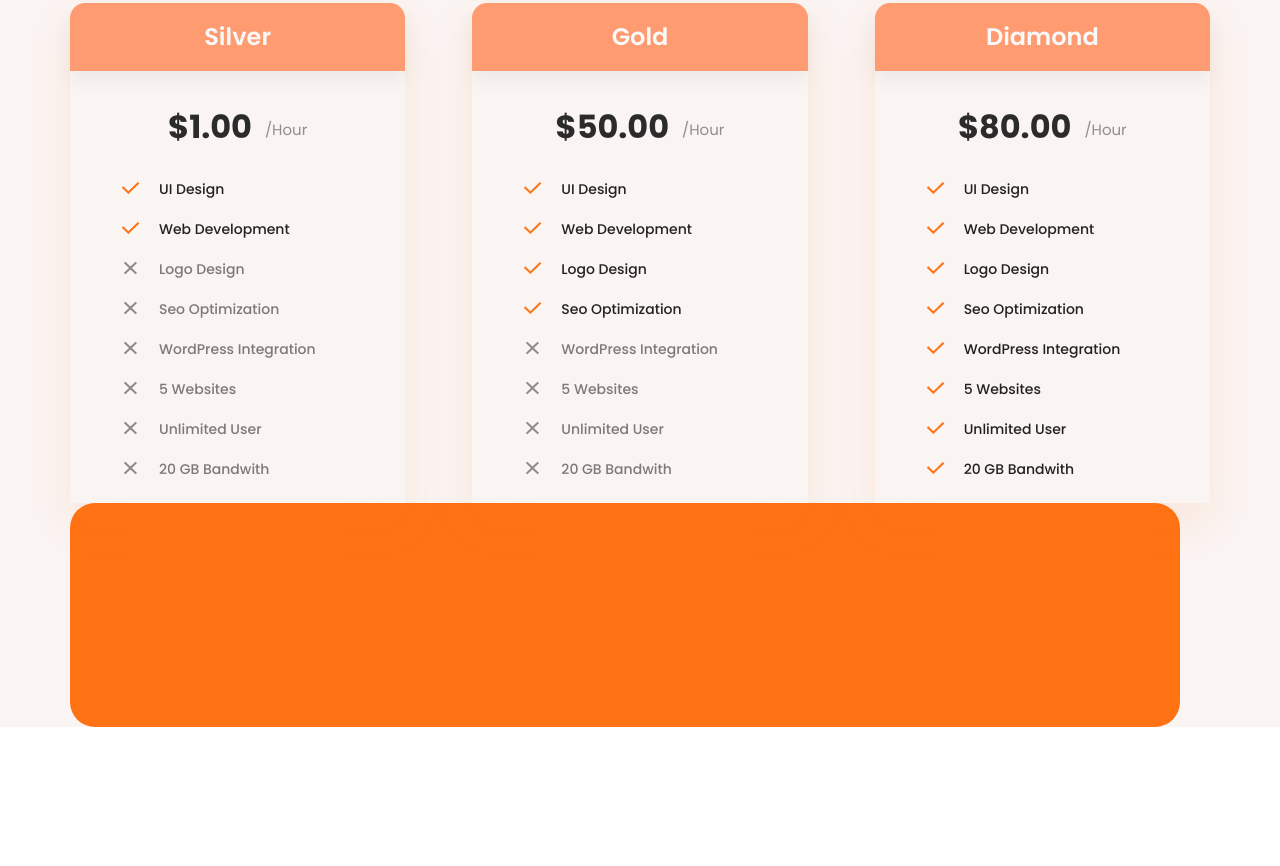
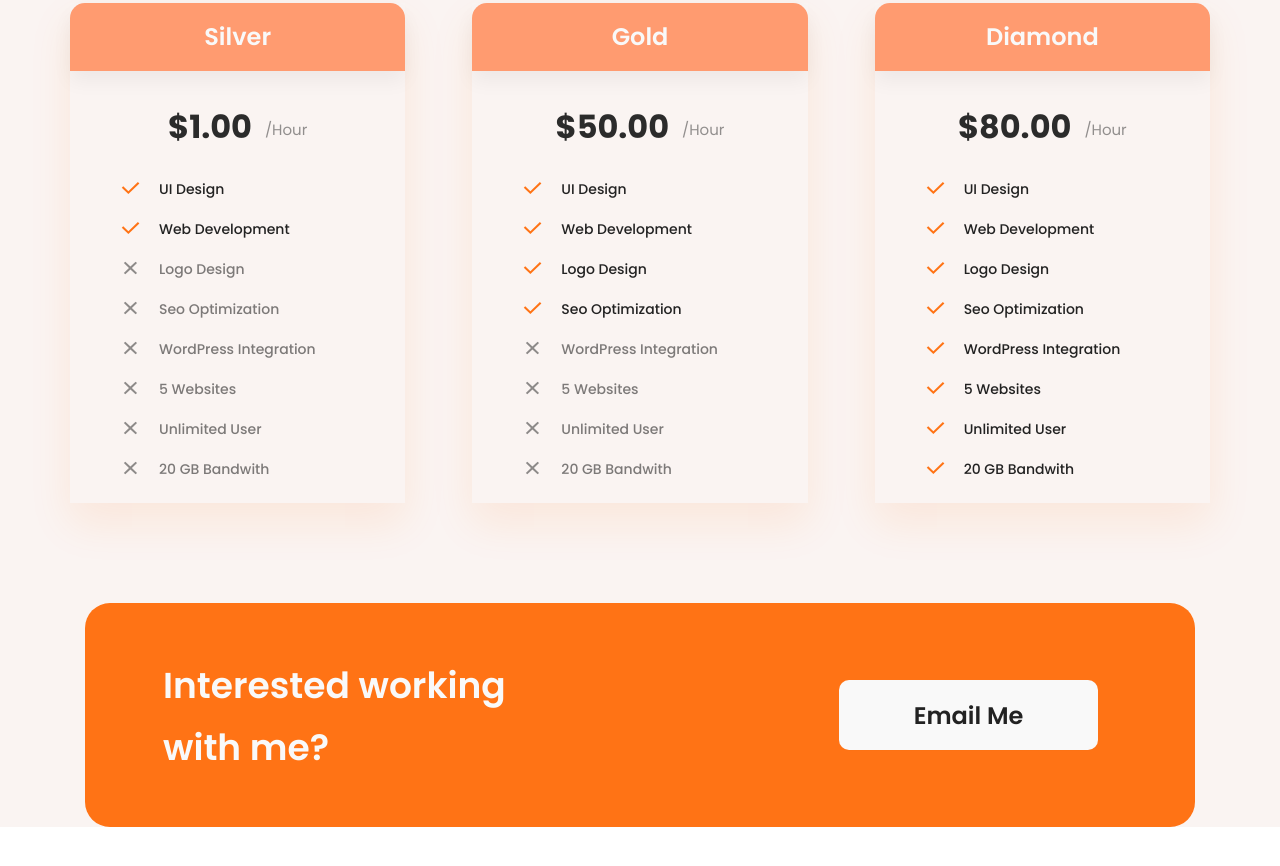
Before and after one commit to Alex-maslo/exam-html-css, a plain HTML site: page index.html in a window 1280 px wide. Shown: the part 3670-4536 px from the top of the page. Before the commit the page ends 4397 px from the top, so only its background shows below. Drawn offline with Linux system fonts and the light colour scheme.

Commit message:
[update]:[section e-mail me]:update content

```diff
--- a/css/style.css
+++ b/css/style.css
@@ -329,6 +329,7 @@
   line-height: 1.3em;
   text-transform: capitalize;
 }
+
 .plan__price {
   display: flex;
   justify-content: center;
@@ -336,6 +337,7 @@
   margin: 36px 0 0 0;
   gap: 13px;
 }
+
 .plan__price h4 {
   color: #2b2b2b;
   font-size: 3.2em;
@@ -358,11 +360,13 @@
   text-transform: capitalize;
   opacity: 0.5;
 }
+
 .plan__features {
   list-style: none;
   padding: 0;
   margin: 23px 0 0 48px;
 }
+
 .plan__feature {
   font-kerning: none;
   font-feature-settings: "calt" off;
@@ -372,9 +376,11 @@
   line-height: 40px;
   text-transform: capitalize;
 }
+
 .active {
   color: #222;
 }
+
 .active::before {
   content: "";
   display: inline-block;
@@ -387,6 +393,7 @@
 .not-active {
   opacity: 0.5;
 }
+
 .not-active::before {
   content: "";
   display: inline-block;
@@ -395,10 +402,43 @@
   height: 24px;
   margin: 0 16px -6px 0;
 }
+
 /**********************/
 .email-me {
+  display: grid;
+  grid-template-columns: repeat(2, 1fr);
+  justify-items: center;
+  align-items: center;
+  column-gap: 140px;
   width: 1110px;
   height: 224px;
+  margin: 100px auto 185px auto;
   border-radius: 25px;
   background: #ff7315;
 }
+
+.email-me__title {
+  margin: 3px 0 0 78px;
+  color: #f9f9f9;
+  font-size: 3.6em;
+  font-style: normal;
+  font-weight: 600;
+  line-height: 1.72em; /* 172.222% */
+}
+
+.email-me__button {
+  width: 259px;
+  height: 70px;
+  margin: 0 0 0 32px;
+  border: none;
+  border-radius: 10px;
+  background: #f9f9f9;
+  box-shadow: 0 1px 2px 0 rgba(0, 0, 0, 0.01);
+  cursor: pointer;
+
+  color: #222;
+  font-size: 2.4em;
+  font-style: normal;
+  font-weight: 600;
+  line-height: normal;
+}
--- a/index.html
+++ b/index.html
@@ -273,7 +273,10 @@
           <!--            -->
         </div>
 
-        <div class="email-me"></div>
+        <div class="email-me">
+          <h3 class="email-me__title">Interested working with me?</h3>
+          <button class="email-me__button">Email Me</button>
+        </div>
       </section>
     </section>
   </body>
```
Also changed, not shown: 1 other file.
